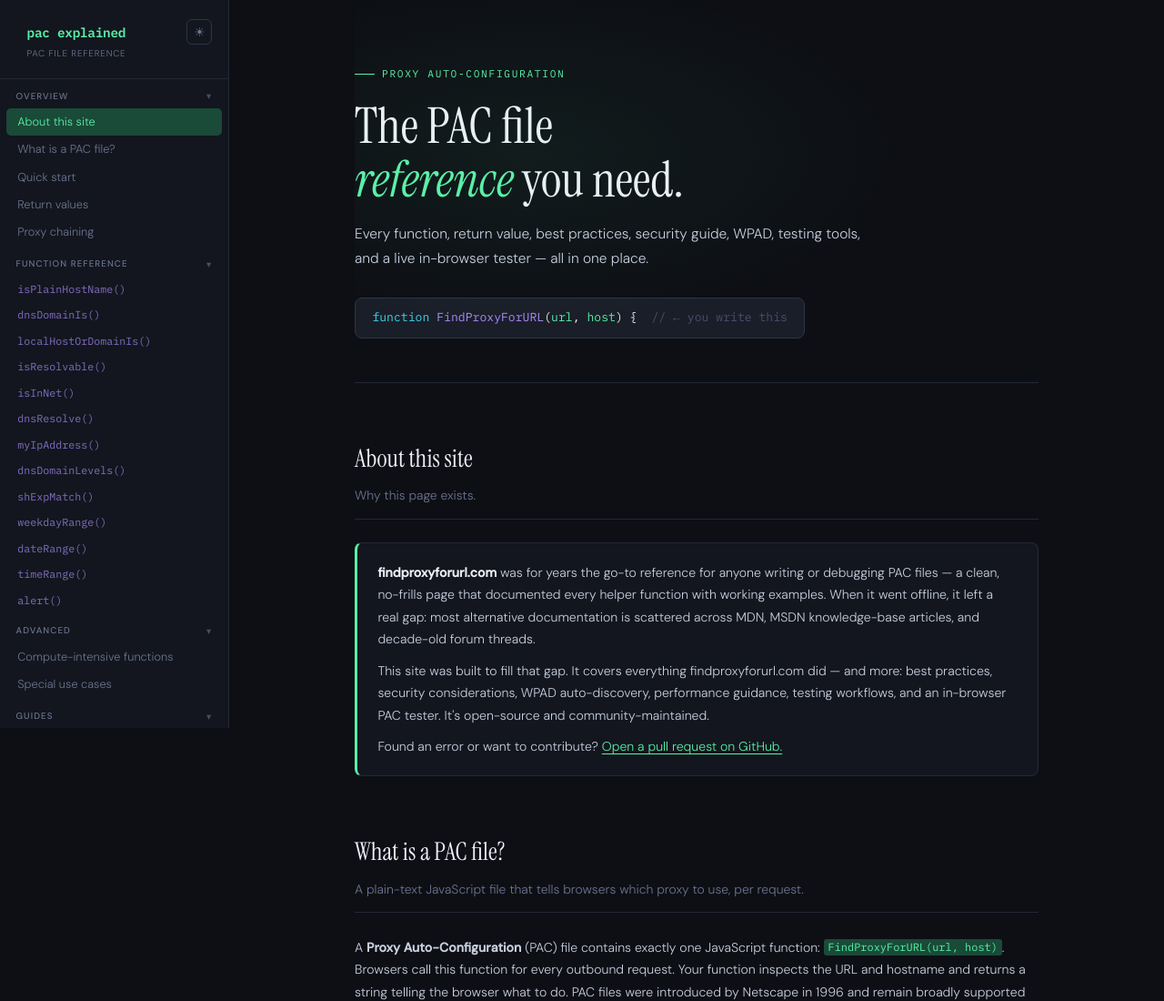
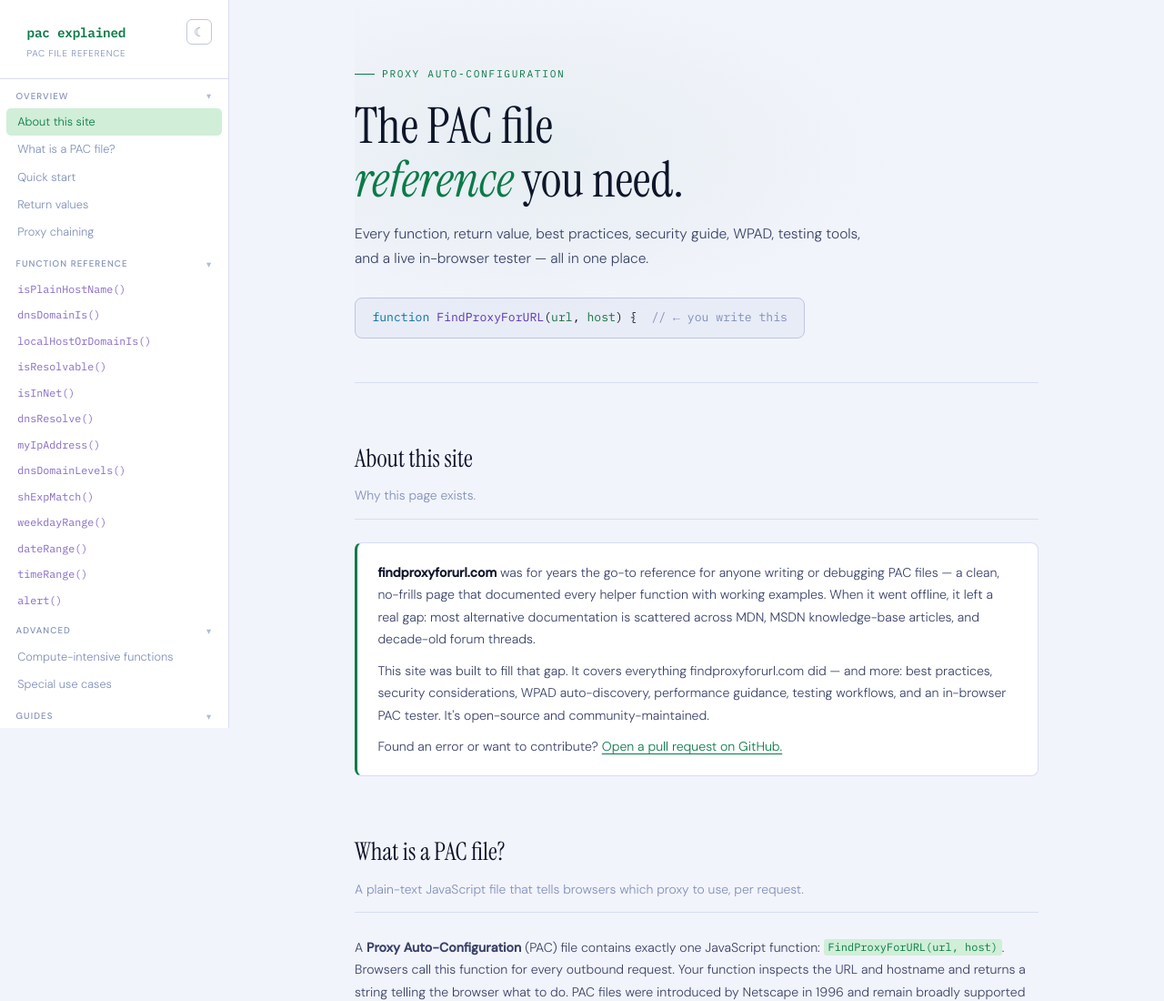
Before and after one commit to bunnis/pac-file-explained, a plain HTML site: page index.html in a window 1280 px wide. Shown: the top 1100 px of the page at 91% size. Drawn offline with Linux system fonts and the light colour scheme.

Commit message:
change default theme to light

```diff
--- a/index.html
+++ b/index.html
@@ -1,5 +1,5 @@
 <!DOCTYPE html>
-<html lang="en" data-theme="dark">
+<html lang="en" data-theme="light">
 <head>
 <meta charset="UTF-8">
 <meta name="viewport" content="width=device-width, initial-scale=1.0">
@@ -1556,9 +1556,11 @@ scutil --proxy    <span class="cm"># shows current proxy configuration</span></p
 <script>
 /* ──────────────────────────── THEME TOGGLE ──────────────────────────── */
 (function(){
-  const saved = localStorage.getItem('pac-theme') || 'dark';
-  document.documentElement.setAttribute('data-theme', saved);
-  updateToggleIcon(saved);
+  const saved = localStorage.getItem('pac-theme');
+  const osPrefers = window.matchMedia('(prefers-color-scheme: dark)').matches ? 'dark' : 'light';
+  const theme = saved || osPrefers;
+  document.documentElement.setAttribute('data-theme', theme);
+  updateToggleIcon(theme);
 })();
 
 function toggleTheme() {
```
